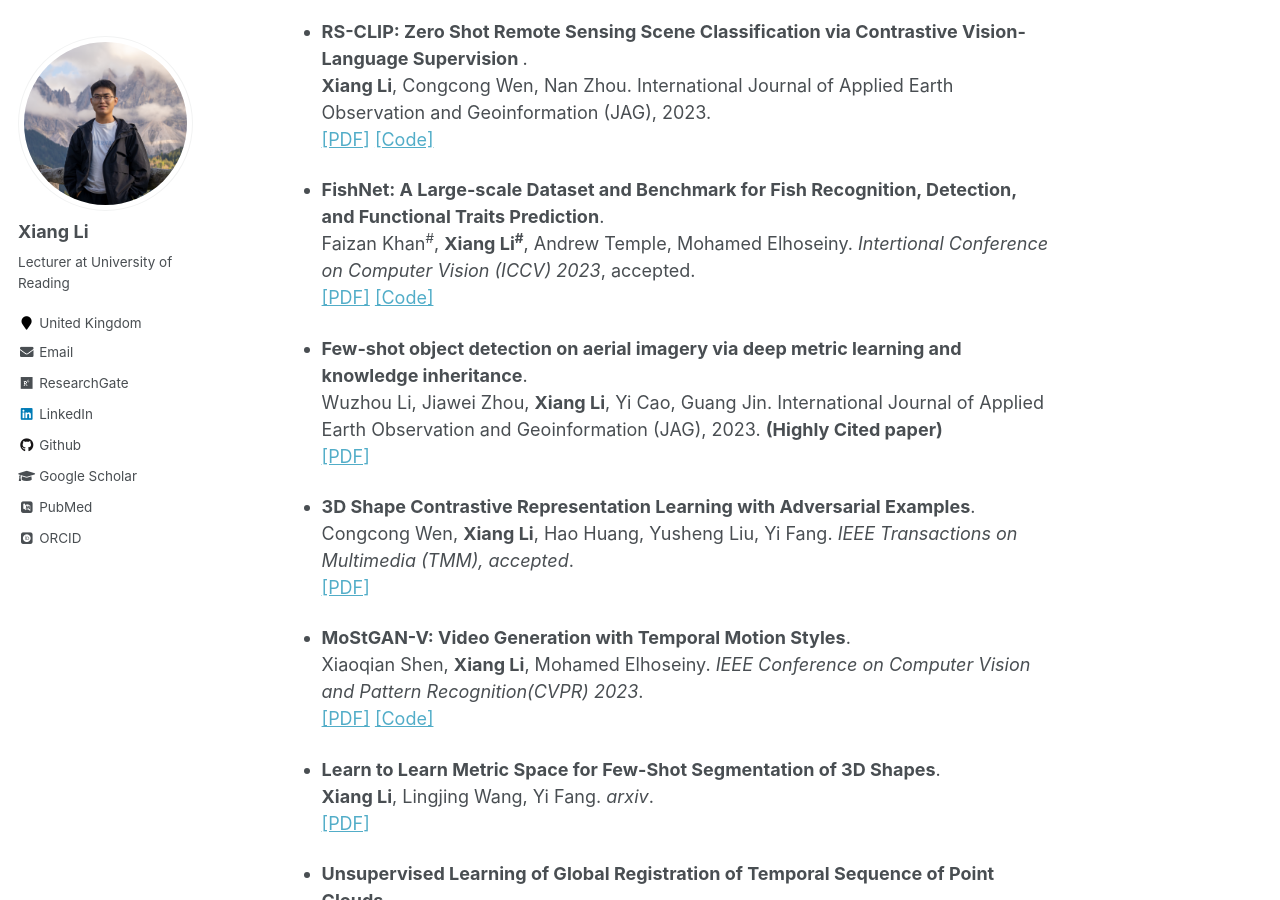
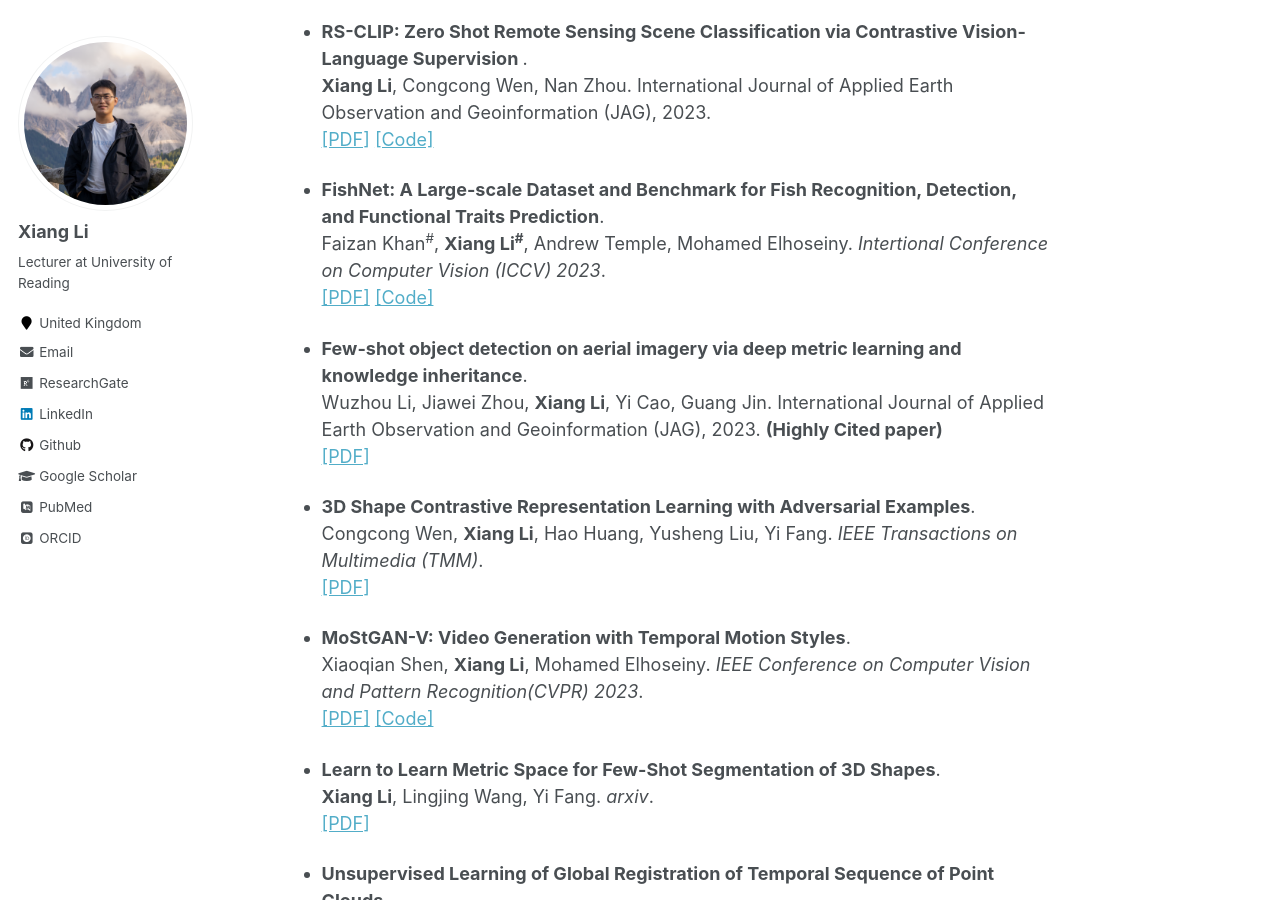
Before and after one commit to lx709/lx709.github.io, a Jekyll site: the page built from _pages/publications.md, in a window 1280 px wide and 900 px high, scrolled down 2137 px. Built offline with Jekyll 4.4.1, drawn with Linux system fonts in a browser that asks for light colours; some web fonts are replaced; some of the changed text lies outside the part shown.

Commit message:
Update publications.md

```diff
--- a/_pages/publications.md
+++ b/_pages/publications.md
@@ -74,7 +74,7 @@ Yuan Hu, Jianlong Yuan, Congcong Wen, Xiaonan Lu, <b>Xiang Li*</b>. <i>arxiv</i>
 [[Code]](https://github.com/lx709/RS-CLIP)
 
 * <b>FishNet: A Large-scale Dataset and Benchmark for Fish Recognition, Detection, and Functional Traits Prediction</b>. <br>
-Faizan Khan<sup>#</sup>, <b>Xiang Li<sup>#</sup></b>, Andrew Temple, Mohamed Elhoseiny. <i>Intertional Conference on Computer Vision (ICCV) 2023</i>, accepted.<br>
+Faizan Khan<sup>#</sup>, <b>Xiang Li<sup>#</sup></b>, Andrew Temple, Mohamed Elhoseiny. <i>Intertional Conference on Computer Vision (ICCV) 2023</i>.<br>
 [[PDF]](https://openaccess.thecvf.com/content/ICCV2023/html/Khan_FishNet_A_Large-scale_Dataset_and_Benchmark_for_Fish_Recognition_Detection_ICCV_2023_paper.html)
 [[Code]](https://github.com/faixan-khan/FishNet)
 
@@ -83,7 +83,7 @@ Wuzhou Li, Jiawei Zhou, <b>Xiang Li</b>, Yi Cao, Guang Jin. International Journa
 [[PDF]](https://www.sciencedirect.com/science/article/pii/S1569843223002212)
 
 * <b>3D Shape Contrastive Representation Learning with Adversarial Examples</b>. <br>
-Congcong Wen, <b>Xiang Li</b>, Hao Huang, Yusheng Liu, Yi Fang. <i>IEEE Transactions on Multimedia (TMM), accepted</i>.<br>
+Congcong Wen, <b>Xiang Li</b>, Hao Huang, Yusheng Liu, Yi Fang. <i>IEEE Transactions on Multimedia (TMM)</i>.<br>
 [[PDF]](https://ieeexplore.ieee.org/iel7/6046/4456689/10094000.pdf)
 
 * <b>MoStGAN-V: Video Generation with Temporal Motion Styles</b>. <br>
```
Also changed, not shown: other parts of _pages/publications.md (+2 -2 lines).
